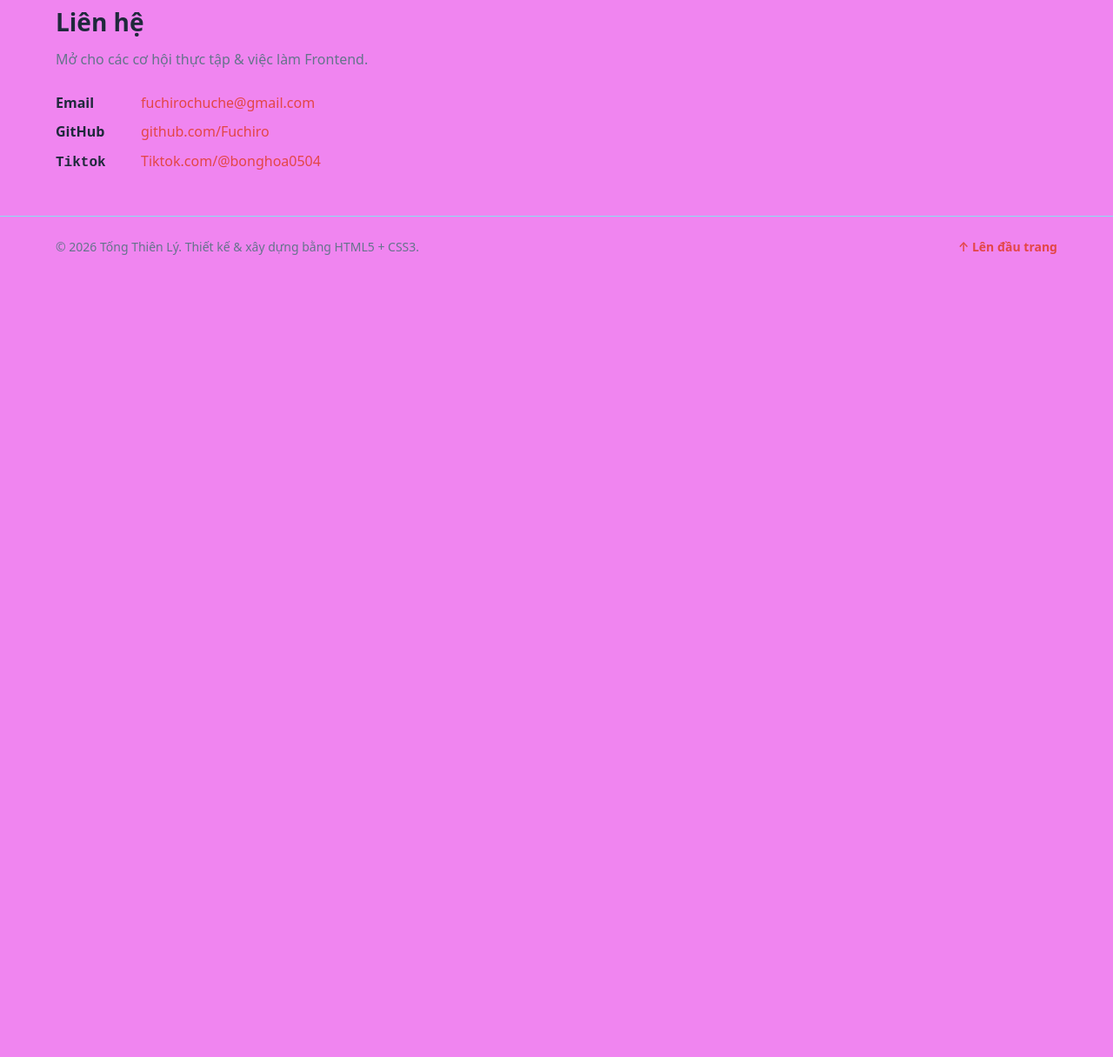
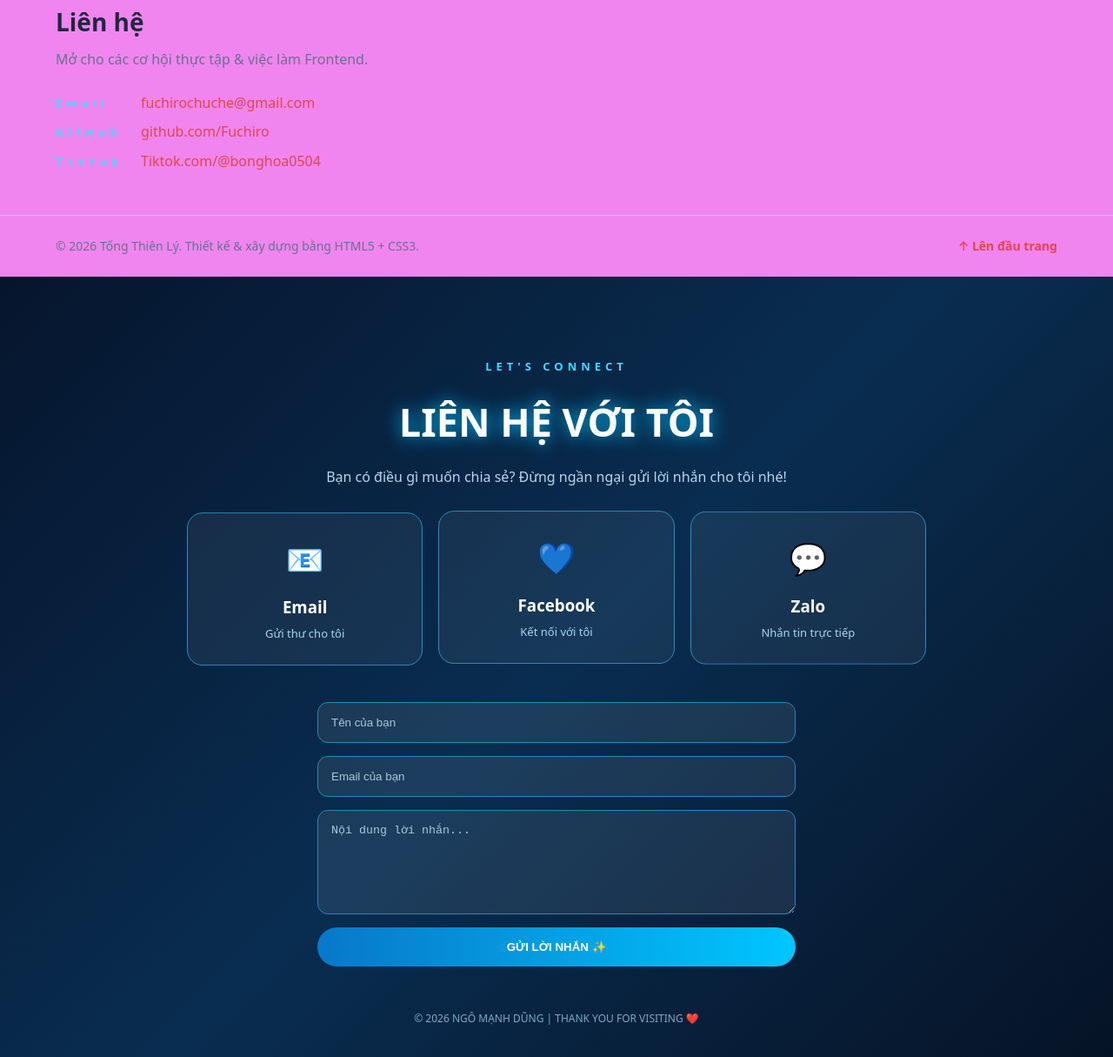
Before and after one commit to fuchirochuche-arch/My-CV, a plain HTML site: page index.html in a window 1280 px wide. Shown: the part 1756-2971 px from the top of the page at 87% size. Before the commit the page ends 2076 px from the top, so only its background shows below. Drawn offline with Linux system fonts and the light colour scheme.

Commit message:
Add contact section with form and styles

```diff
--- a/index.html
+++ b/index.html
@@ -197,7 +197,208 @@
       <a href="#top" class="to-top">↑ Lên đầu trang</a>
     </div>
   </footer>
+<section class="contact-section" id="contact">
+  <div class="contact-particles"></div>
 
+  <div class="contact-content">
+    <span class="contact-label">LET'S CONNECT</span>
+    <h2>LIÊN HỆ VỚI TÔI</h2>
+    <p class="contact-desc">
+      Bạn có điều gì muốn chia sẻ?
+      Đừng ngần ngại gửi lời nhắn cho tôi nhé!
+    </p>
+
+    <div class="contact-grid">
+      <a href="mailto:yourmail@gmail.com" class="contact-card">
+        <span>📧</span>
+        <h3>Email</h3>
+        <p>Gửi thư cho tôi</p>
+      </a>
+
+      <a href="https://www.facebook.com/" target="_blank"
+         class="contact-card">
+        <span>💙</span>
+        <h3>Facebook</h3>
+        <p>Kết nối với tôi</p>
+      </a>
+
+      <a href="https://zalo.me/" target="_blank"
+         class="contact-card">
+        <span>💬</span>
+        <h3>Zalo</h3>
+        <p>Nhắn tin trực tiếp</p>
+      </a>
+    </div>
+
+    <form class="contact-form" id="contactForm">
+      <input type="text" placeholder="Tên của bạn" required>
+      <input type="email" placeholder="Email của bạn" required>
+      <textarea placeholder="Nội dung lời nhắn..." required></textarea>
+      <button type="submit">GỬI LỜI NHẮN ✨</button>
+      <p id="contactMessage"></p>
+    </form>
+
+    <div class="contact-footer">
+      © 2026 NGÔ MẠNH DŨNG | THANK YOU FOR VISITING ❤️
+    </div>
+  </div>
+</section>
+
+<style>
+.contact-section {
+  position: relative;
+  overflow: hidden;
+  padding: 90px 20px 35px;
+  background: linear-gradient(135deg,#06152d,#092d50,#061326);
+  color: white;
+  text-align: center;
+}
+
+.contact-content {
+  position: relative;
+  z-index: 2;
+  max-width: 850px;
+  margin: auto;
+  animation: contactAppear 1.2s ease;
+}
+
+.contact-label {
+  color: #42d9ff;
+  letter-spacing: 5px;
+  font-size: 13px;
+}
+
+.contact-section h2 {
+  font-size: clamp(28px,5vw,45px);
+  margin: 15px 0;
+  text-shadow: 0 0 20px #00bfff;
+}
+
+.contact-desc {
+  color: #b9d6ec;
+  margin-bottom: 35px;
+}
+
+.contact-grid {
+  display: grid;
+  grid-template-columns: repeat(3,1fr);
+  gap: 18px;
+}
+
+.contact-card {
+  padding: 25px 12px;
+  border: 1px solid #2c8fba;
+  border-radius: 18px;
+  background: rgba(255,255,255,.06);
+  color: white;
+  text-decoration: none;
+  transition: .4s;
+  animation: floating 3s ease-in-out infinite;
+}
+
+.contact-card:nth-child(2) {
+  animation-delay: .4s;
+}
+.contact-card:nth-child(3) {
+  animation-delay: .8s;
+}
+
+.contact-card:hover {
+  transform: translateY(-12px) scale(1.05);
+  background: rgba(0,180,255,.2);
+  box-shadow: 0 0 25px #00aaff;
+}
+
+.contact-card span {
+  font-size: 35px;
+}
+
+.contact-card h3 {
+  margin: 12px 0 5px;
+}
+
+.contact-card p {
+  color: #a9d6ed;
+  font-size: 13px;
+}
+
+.contact-form {
+  margin: 35px auto;
+  max-width: 550px;
+  display: flex;
+  flex-direction: column;
+  gap: 15px;
+}
+
+.contact-form input,
+.contact-form textarea {
+  padding: 15px;
+  border: 1px solid #2788b5;
+  border-radius: 12px;
+  background: rgba(255,255,255,.08);
+  color: white;
+  outline: none;
+}
+
+.contact-form input:focus,
+.contact-form textarea:focus {
+  box-shadow: 0 0 15px #00bfff;
+}
+
+.contact-form textarea {
+  min-height: 120px;
+  resize: vertical;
+}
+
+.contact-form input::placeholder,
+.contact-form textarea::placeholder {
+  color: #a9c8dd;
+}
+
+.contact-form button {
+  padding: 15px;
+  border: none;
+  border-radius: 30px;
+  color: white;
+  font-weight: bold;
+  background: linear-gradient(90deg,#0878c9,#00c6ff);
+  cursor: pointer;
+  transition: .3s;
+}
+
+.contact-form button:hover {
+  transform: scale(1.04);
+  box-shadow: 0 0 25px #00bfff;
+}
+
+.contact-footer {
+  margin-top: 35px;
+  color: #7faac5;
+  font-size: 12px;
+}
+
+@keyframes floating {
+  0%,100% { transform: translateY(0); }
+  50% { transform: translateY(-9px); }
+}
+
+@keyframes contactAppear {
+  from { opacity: 0; transform: translateY(45px); }
+  to { opacity: 1; transform: translateY(0); }
+}
+
+@media(max-width:600px) {
+  .contact-grid { grid-template-columns: 1fr; }
+}
+</style>
+
+<script>
+document.getElementById("contactForm").addEventListener("submit", function(e) {
+  e.preventDefault();
+  document.getElementById("contactMessage").textContent =
+    "Cảm ơn bạn! Biểu mẫu hiện chưa được kết nối gửi email.";
+});
+</script>
 </body>
 
 </html>
```
